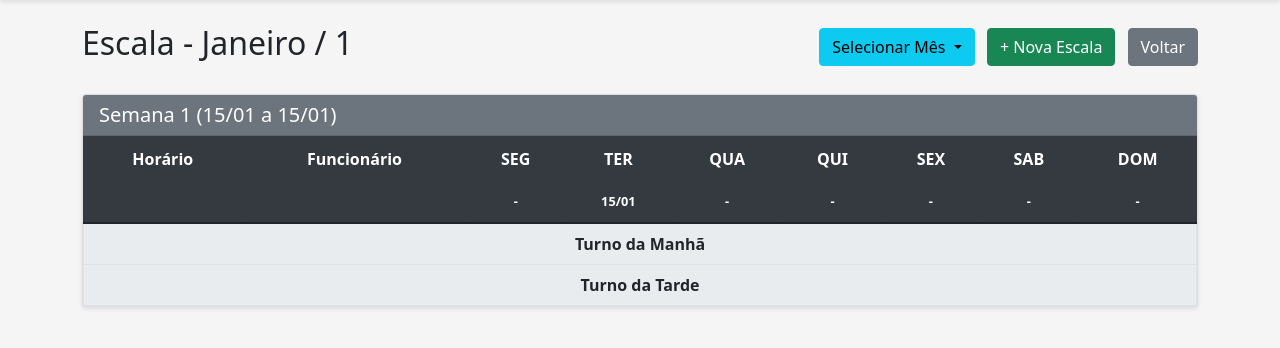
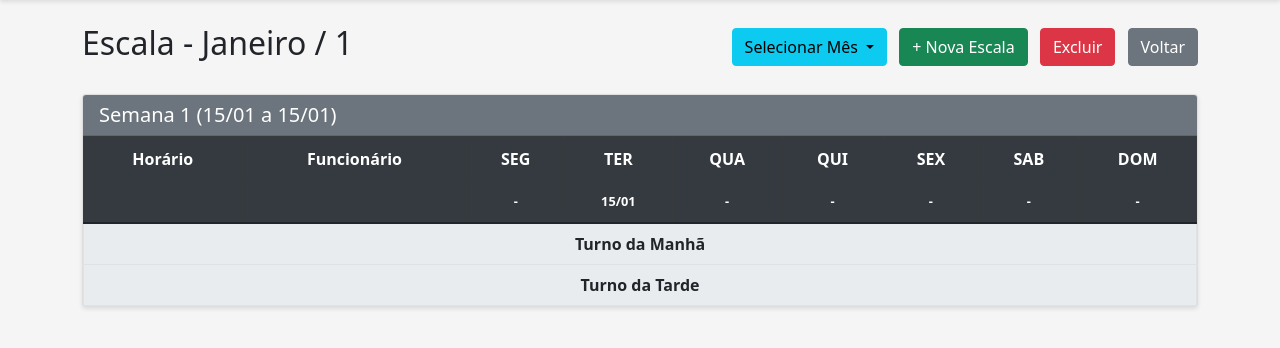
Before and after one commit to vinybag/posto-escala, a Flask app: page /escala-mensal/1 in a window 1280 px wide. Shown: the part 56-404 px from the top of the page. Run offline with Flask 3, Linux system fonts and the light colour scheme; a user stored in the database is signed in; tables that the repository leaves empty hold one stand-in row (values such as "Sample post"); parts of the project's set-up code (start-up, migrations or seed data) failed here and were passed over.

Commit message:
Corrigir escala semanal + botão excluir escala mensal

```diff
--- a/app.py
+++ b/app.py
@@ -120,16 +120,10 @@ def gerar_escala():
 @app.route('/escala')
 @login_required
 def ver_escala():
-    # Verificar se existe escala mensal
-    ultimo_mes = MesEscala.query.order_by(MesEscala.id.desc()).first()
-
-    if ultimo_mes:
-        return redirect(url_for('ver_escala_mensal', mes_id=ultimo_mes.id))
-    else:
-        # Fallback: mostrar escala semanal
-        escala = Escala.query.filter_by(ativa=True).order_by(Escala.horario, Escala.funcionario_id, Escala.dia_semana).all()
-        todos_funcionarios = Funcionario.query.filter_by(ativo=True).all()
-        return render_template('escala.html', escala=escala, todos_funcionarios=todos_funcionarios)
+    # Mostrar sempre a escala semanal (não redirecionar)
+    escala = Escala.query.filter_by(ativa=True).order_by(Escala.horario, Escala.funcionario_id, Escala.dia_semana).all()
+    todos_funcionarios = Funcionario.query.filter_by(ativo=True).all()
+    return render_template('escala.html', escala=escala, todos_funcionarios=todos_funcionarios)
 
 @app.route('/gerar-escala-mensal', methods=['GET', 'POST'])
 @login_required
@@ -206,6 +200,21 @@ def trocar_escala():
 
     return redirect(url_for('ver_escala'))
 
+@app.route('/excluir-escala-mensal/<int:mes_id>')
+@login_required
+def excluir_escala_mensal(mes_id):
+    mes_escala = MesEscala.query.get_or_404(mes_id)
+
+    # Excluir todas as escalas deste mês
+    Escala.query.filter_by(mes_escala_id=mes_id).delete()
+
+    # Excluir o registro do mês
+    db.session.delete(mes_escala)
+    db.session.commit()
+
+    flash(f'Escala de {mes_escala.mes:02d}/{mes_escala.ano} excluída!', 'success')
+    return redirect(url_for('dashboard'))
+
 # ============================================
 # FUNÇÕES AUXILIARES
 # ============================================
--- a/templates/escala_mensal.html
+++ b/templates/escala_mensal.html
@@ -24,6 +24,11 @@
         </div>
 
         <a href="{{ url_for('gerar_escala_mensal') }}" class="btn btn-success me-2">+ Nova Escala</a>
+        <a href="{{ url_for('excluir_escala_mensal', mes_id=mes_escala.id) }}"
+           class="btn btn-danger me-2"
+           onclick="return confirm('Tem certeza que deseja excluir TODA a escala?')">
+            Excluir
+        </a>
         <a href="{{ url_for('dashboard') }}" class="btn btn-secondary">Voltar</a>
     </div>
 </div>
```
